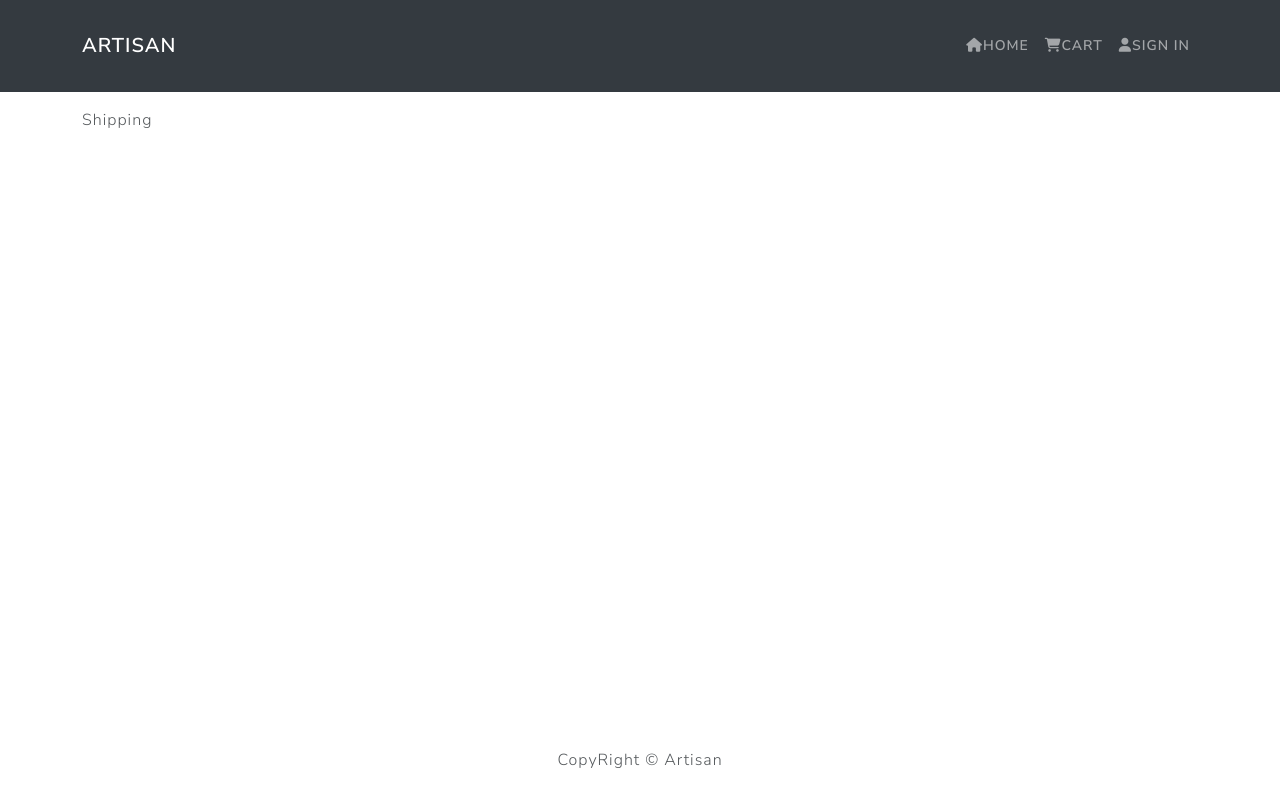
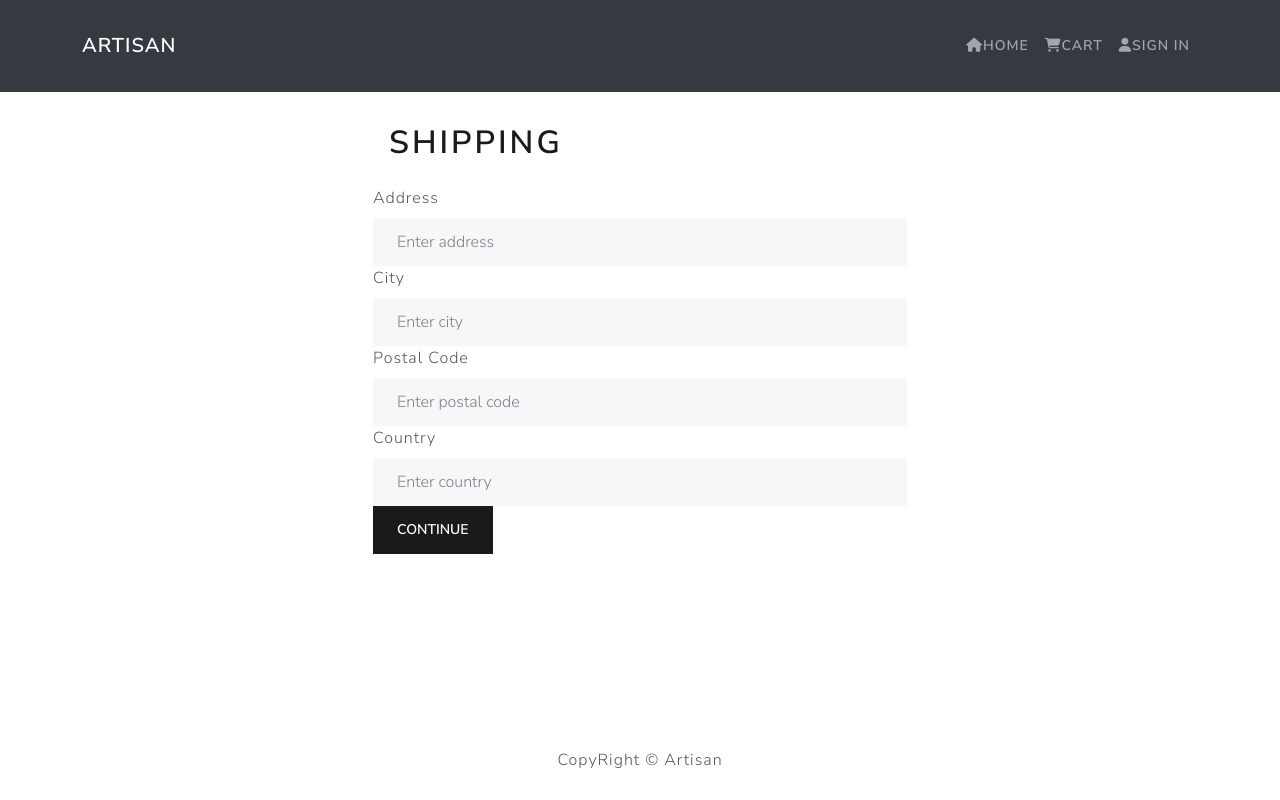
Before and after one commit to RiyaRanaChhetrii/ArtisanFYP, a React (Create React App) app in the folder frontend/: page /shipping in a window 1280 px wide. Built offline with nearby package versions, Linux system fonts and the light colour scheme.

Commit message:
Add shipping address input form in ShippingScreen component

```diff
--- a/frontend/src/action/cartAction.js
+++ b/frontend/src/action/cartAction.js
@@ -1,5 +1,5 @@
 import axios from 'axios'
-import { CART_ADD_ITEM } from '../constants/cartConstants'
+import { CART_ADD_ITEM, CART_REMOVE_ITEM, CART_SAVE_SHIPPING_ADDRESS } from '../constants/cartConstants'
 
 export const addToCart = (id, qty) => async (dispatch, getState) => {
     const { data } = await axios.get(`/api/products/${id}`)
@@ -19,11 +19,20 @@
     localStorage.setItem('cartItems', JSON.stringify(getState().cart.cartItems)) //Save it to local storage
 }
 
-// export const removeFromCart = (id) => (dispatch, getState) => {
-//     dispatch({
-//         type: CART_REMOVE_ITEM,
-//         payload: id
-//     })
+export const removeFromCart = (id) => (dispatch, getState) => {
+    dispatch({
+        type: CART_REMOVE_ITEM,
+        payload: id,
+    })
 
-//     localStorage.setItem('cartItems', JSON.stringify(getState().cart.cartItems))
-// }
+    localStorage.setItem('cartItems', JSON.stringify(getState().cart.cartItems))
+}
+
+export const saveShippingAddress = (data) => (dispatch) => {
+    dispatch({
+        type: CART_SAVE_SHIPPING_ADDRESS,
+        payload: data,
+    })
+
+    localStorage.setItem('shippingAddress', JSON.stringify(data))
+}
--- a/frontend/src/constants/cartConstants.js
+++ b/frontend/src/constants/cartConstants.js
@@ -1,2 +1,3 @@
 export const CART_ADD_ITEM = 'CART_ADD_ITEM'
 export const CART_REMOVE_ITEM ='CART_REMOVE_ITEM'
+export const CART_SAVE_SHIPPING_ADDRESS ='CART_SAVE_SHIPPING_ADDRESS'
--- a/frontend/src/reducers/cartReducers.js
+++ b/frontend/src/reducers/cartReducers.js
@@ -1,38 +1,41 @@
-import { CART_ADD_ITEM } from "../constants/cartConstants";
+import {
+  CART_ADD_ITEM,
+  CART_REMOVE_ITEM,
+  CART_SAVE_SHIPPING_ADDRESS,
+} from "../constants/cartConstants";
 
-const initialState = {
-  cartItems: [],
-};
-
-export const cardReducer = (state = initialState, action) => {
+export const cartReducer = (state = { cartItems: [], shippingAddress: {}}, action) => {
   switch (action.type) {
     case CART_ADD_ITEM:
       const item = action.payload;
 
-      // Ensure that state.cartItems is always an array
-      const cartItems = Array.isArray(state.cartItems) ? state.cartItems : [];
-
-      const existItem = cartItems.find((x) => x.product === item.product);
+      const existItem = state.cartItems.find((x) => x.product === item.product)
 
       if (existItem) {
         return {
           ...state,
-          cartItems: cartItems.map((x) =>
+          cartItems: state.cartItems.map((x) =>
             x.product === existItem.product ? item : x
           ),
         };
       } else {
         return {
           ...state,
-          cartItems: [...cartItems, item],
+          cartItems: [...state.cartItems, item],
         };
       }
 
-    // case CART_REMOVE_ITEM:
-    //   return {
-    //     ...state,
-    //     cartItems: state.cartItems.filter((x) => x.product !== action.payload)
-    //   }
+    case CART_REMOVE_ITEM:
+      return {
+        ...state,
+        cartItems: state.cartItems.filter((x) => x.product !== action.payload),
+      };
+
+    case CART_SAVE_SHIPPING_ADDRESS:
+      return {
+        ...state,
+        shippingAddress: action.payload,
+      };
 
     default:
       return state;
--- a/frontend/src/screens/ShippingScreen.js
+++ b/frontend/src/screens/ShippingScreen.js
@@ -3,9 +3,79 @@
 import { Form, Button } from "react-bootstrap";
 import { useDispatch, useSelector } from "react-redux";
 import FormContainer from "../components/FormContainer";
+import { saveShippingAddress } from "../action/cartAction";
 
-const ShippingScreen = () => {
-  return <div>Shipping</div>
+const ShippingScreen = ({ history }) => {
+  const navigate = useNavigate();
+  const cart = useSelector(state => state.cart)
+  const { shippingAddress } = cart
+
+  const [address, setAddress] = useState(/*shippingAddress.address*/)
+  const [city, setCity] = useState(/*shippingAddress.city*/)
+  const [postalCode, setPostalCode] = useState(/*shippingAddress.postalCode*/)
+  const [country, setCountry] = useState(/*shippingAddress.country*/)
+
+  const dispatch = useDispatch()
+
+  const submitHandler = (e) => {
+    e.preventDefault()
+    dispatch(saveShippingAddress({ address, city, postalCode, country}))
+    navigate('/payment')
+  }
+
+  return <FormContainer>
+    <h1>Shipping</h1>
+    <Form onSubmit={submitHandler}>
+    <Form.Group controlId="address">
+          <Form.Label>Address</Form.Label>
+          <Form.Control
+            type="text"
+            placeholder="Enter address"
+            value={address}
+            required
+            onChange={(e) => setAddress(e.target.value)}
+          ></Form.Control>
+        </Form.Group>
+
+        <Form.Group controlId="city">
+          <Form.Label>City</Form.Label>
+          <Form.Control
+            type="text"
+            placeholder="Enter city"
+            value={city}
+            required
+            onChange={(e) => setCity(e.target.value)}
+          ></Form.Control>
+        </Form.Group>
+
+        <Form.Group controlId="postalCode">
+          <Form.Label>Postal Code</Form.Label>
+          <Form.Control
+            type="text"
+            placeholder="Enter postal code"
+            value={postalCode}
+            required
+            onChange={(e) => setPostalCode(e.target.value)}
+          ></Form.Control>
+        </Form.Group>
+
+        <Form.Group controlId="country">
+          <Form.Label>Country</Form.Label>
+          <Form.Control
+            type="text"
+            placeholder="Enter country"
+            value={country}
+            required
+            onChange={(e) => setCountry(e.target.value)}
+          ></Form.Control>
+        </Form.Group>
+
+        <Button type="submit" variant="primary">
+          Continue
+        </Button>
+
+    </Form>
+  </FormContainer>
 
 }
 
--- a/frontend/src/store.js
+++ b/frontend/src/store.js
@@ -5,7 +5,7 @@
   productListReducer,
   productDetailsReducer,
 } from "./reducers/productReducers";
-import { cardReducer } from "./reducers/cartReducers";
+import { cartReducer } from "./reducers/cartReducers";
 import {
   userLoginReducer,
   userRegisterReducer,
@@ -16,7 +16,7 @@
 const reducer = combineReducers({
   productList: productListReducer,
   productDetails: productDetailsReducer,
-  cart: cardReducer,
+  cart: cartReducer,
   userLogin: userLoginReducer,
   userRegister: userRegisterReducer,
   userDetails: userDetailsReducer,
@@ -31,8 +31,15 @@
   ? JSON.parse(localStorage.getItem("userInfo"))
   : null;
 
+const shippingAddressFromStorage = localStorage.getItem("shippingAddress")
+  ? JSON.parse(localStorage.getItem("shippingAddress"))
+  : {};
+
 const initialState = {
-  cart: { cartItems: cartItemsFromStorage },
+  cart: {
+    cartItems: cartItemsFromStorage,
+    shippingAddress: shippingAddressFromStorage,
+  },
   userLogin: { userInfo: userInfoFromStorage },
 };
 
```
